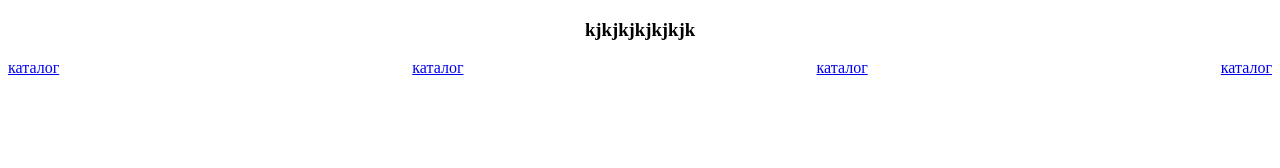
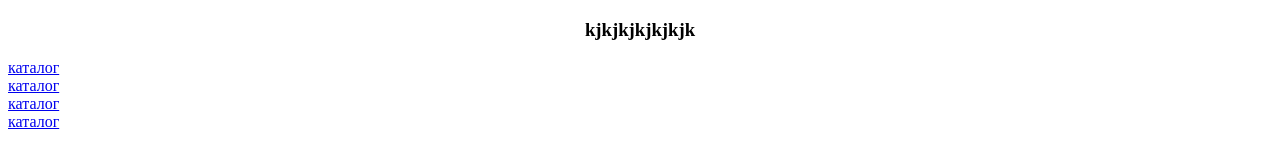
Before and after one commit to dmitriy2288/ss, a plain HTML site: page index.html in a window 1280 px wide. Drawn offline with Linux system fonts and the light colour scheme.

Commit message:
Update style.css

```diff
--- a/style.css
+++ b/style.css
@@ -2,7 +2,7 @@
   text-align: center;
 }
 
-.ss {
+.ss a {
   display: flex;
   justify-content: space-between;
 }
```
